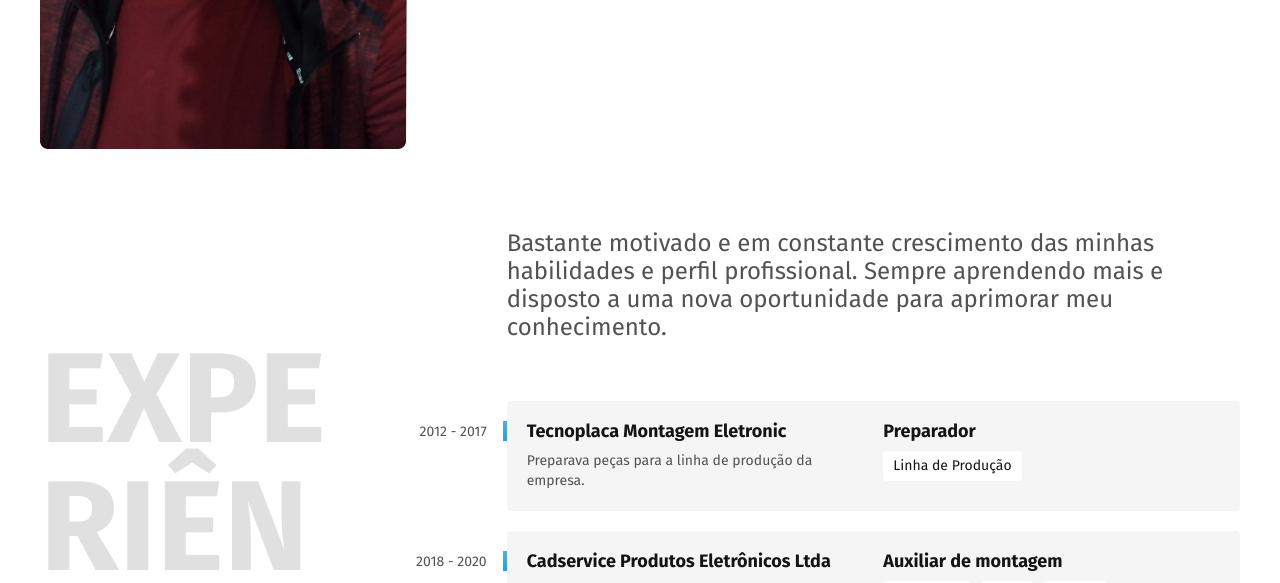
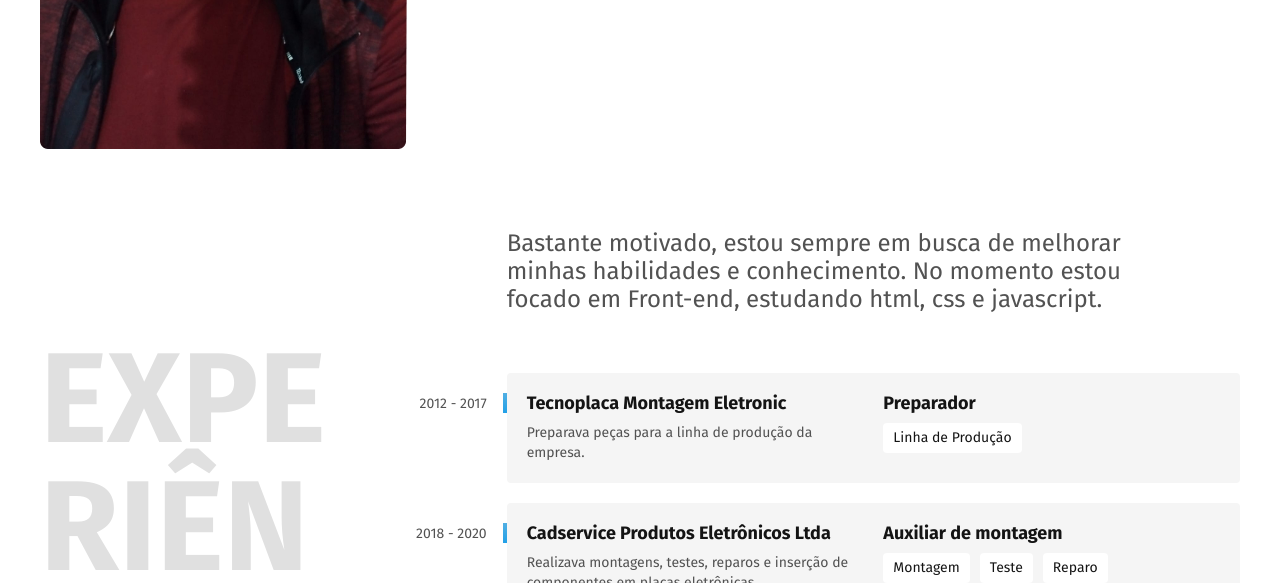
Before and after one commit to Luizth25/Luizth25.github.io, a plain HTML site: page index.html in a window 1280 px wide. Shown: the part 517-1100 px from the top of the page. Drawn offline with Linux system fonts and the light colour scheme; files whose address does not match are found by name.

Commit message:
atualização

```diff
--- a/index.html
+++ b/index.html
@@ -35,8 +35,8 @@
   <section aria-label="Experiência" class="experiencia" id="Experiência">
     <h2 class="subtitulo">Experiências</h2>
     <div>
-      <p class="experiencia-texto">Bastante motivado e em constante crescimento das minhas habilidades e perfil profissional.
-        Sempre aprendendo mais e disposto a uma nova oportunidade para aprimorar meu conhecimento.</p>
+      <p class="experiencia-texto">Bastante motivado, estou sempre em busca de melhorar minhas habilidades e conhecimento.
+        No momento estou focado em Front-end, estudando html, css e javascript.</p>
 
       <div class="empresa">
         <span class="empresa-ano">2012 - 2017</span>
```
